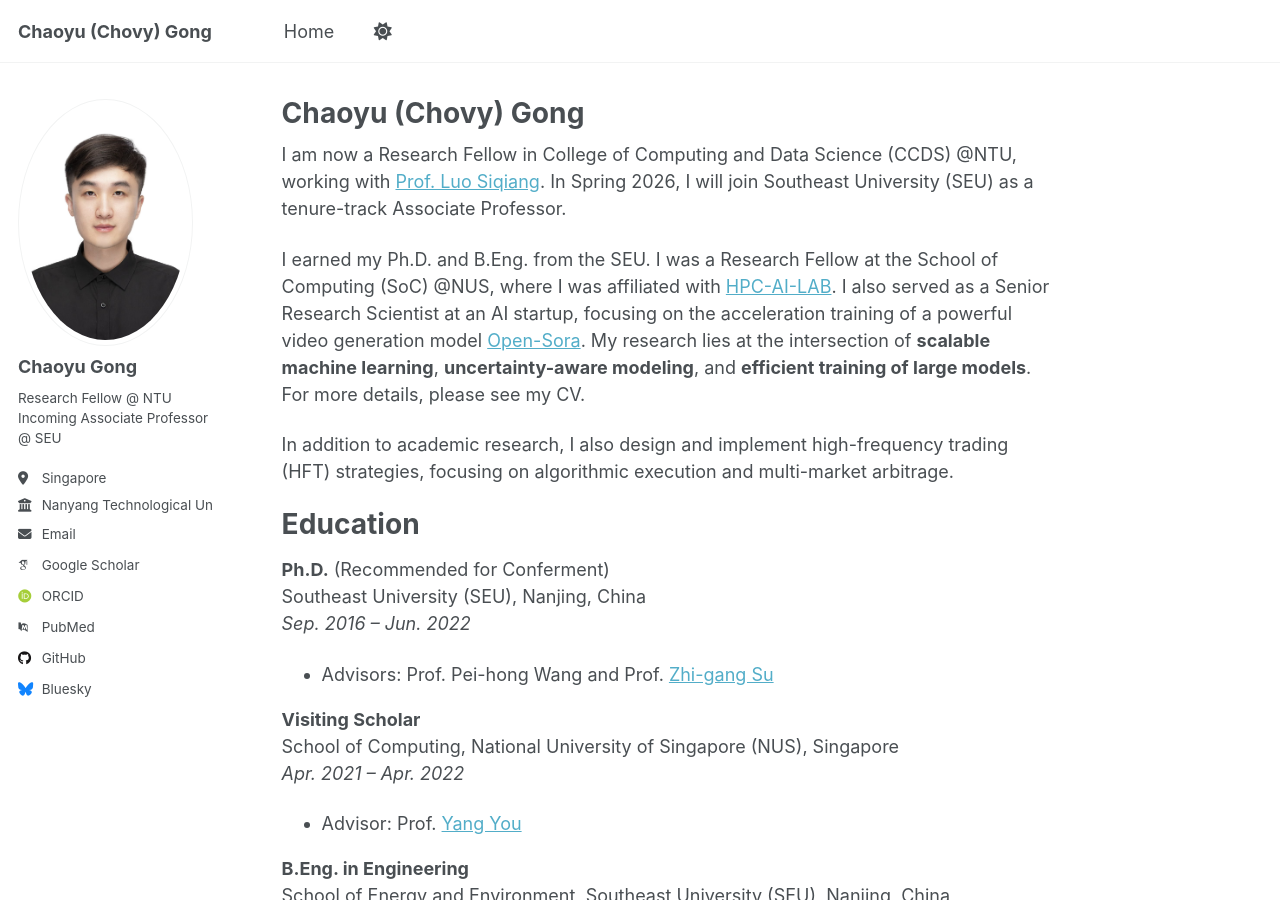
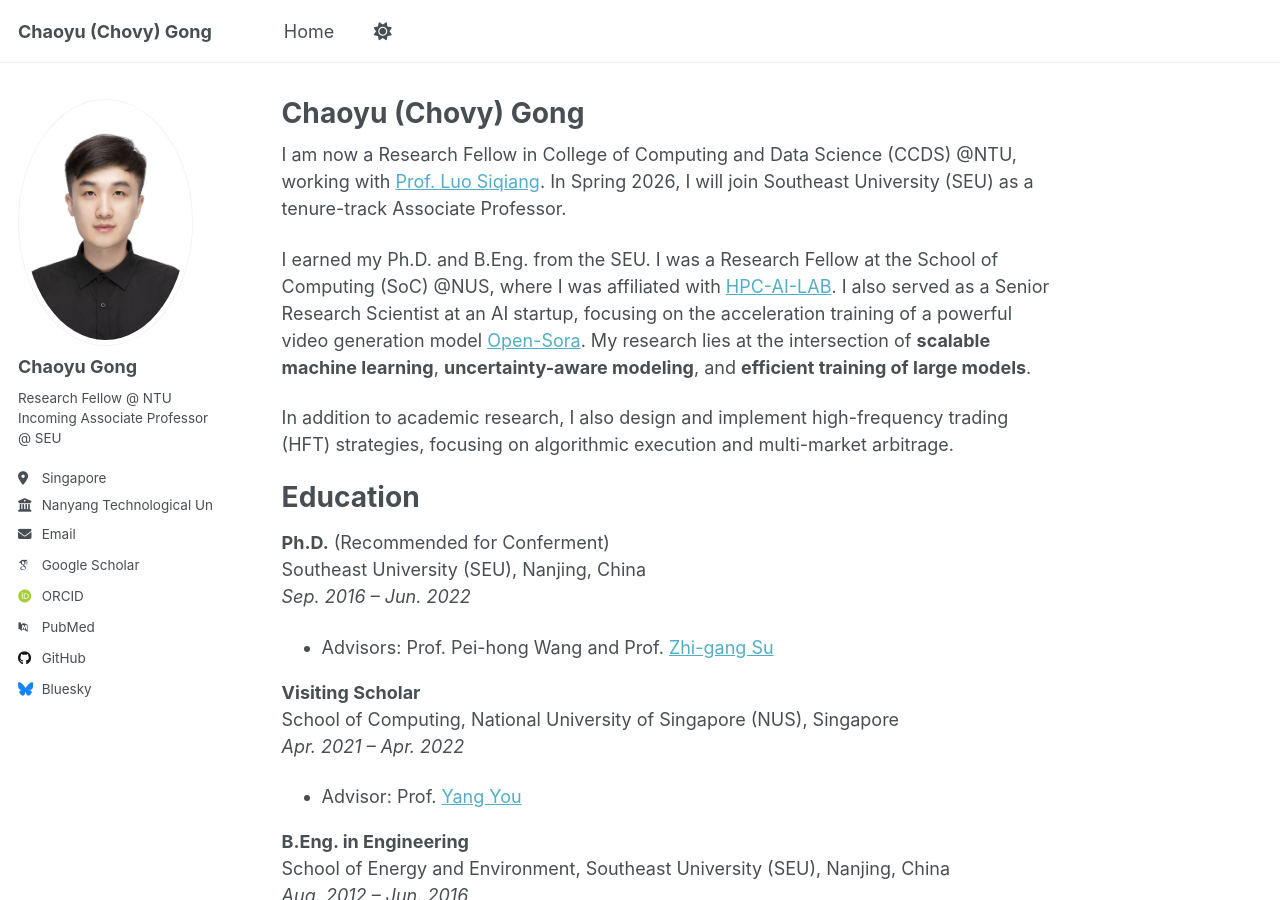
Before and after one commit to doushijihui/Chovy-Gong, a Jekyll site: the page built from _pages/about.md, in a window 1280 px wide and 900 px high. Built offline with Jekyll 4.4.1, drawn with Linux system fonts in a browser that asks for light colours; some web fonts are replaced; a script that is not in the unit is left out.

Commit message:
Update about.md

```diff
--- a/_pages/about.md
+++ b/_pages/about.md
@@ -9,7 +9,7 @@ redirect_from:
 
 I am now a Research Fellow in College of Computing and Data Science (CCDS) @NTU, working with [Prof. Luo Siqiang](https://siqiangluo.com/). In Spring 2026, I will join Southeast University (SEU) as a tenure-track Associate Professor.
 
-I earned my Ph.D. and B.Eng. from the SEU. I was a Research Fellow at the School of Computing (SoC) @NUS, where I was affiliated with [HPC-AI-LAB](https://ai.comp.nus.edu.sg/). I also served as a Senior Research Scientist at an AI startup, focusing on the acceleration training of a powerful video generation model [Open-Sora](https://huggingface.co/hpcai-tech/Open-Sora-v2).  My research lies at the intersection of **scalable machine learning**, **uncertainty-aware modeling**, and **efficient training of large models**. For more details, please see my CV.
+I earned my Ph.D. and B.Eng. from the SEU. I was a Research Fellow at the School of Computing (SoC) @NUS, where I was affiliated with [HPC-AI-LAB](https://ai.comp.nus.edu.sg/). I also served as a Senior Research Scientist at an AI startup, focusing on the acceleration training of a powerful video generation model [Open-Sora](https://huggingface.co/hpcai-tech/Open-Sora-v2).  My research lies at the intersection of **scalable machine learning**, **uncertainty-aware modeling**, and **efficient training of large models**.
 
 In addition to academic research, I also design and implement high-frequency trading (HFT) strategies, focusing on algorithmic execution and multi-market arbitrage.
 
```
